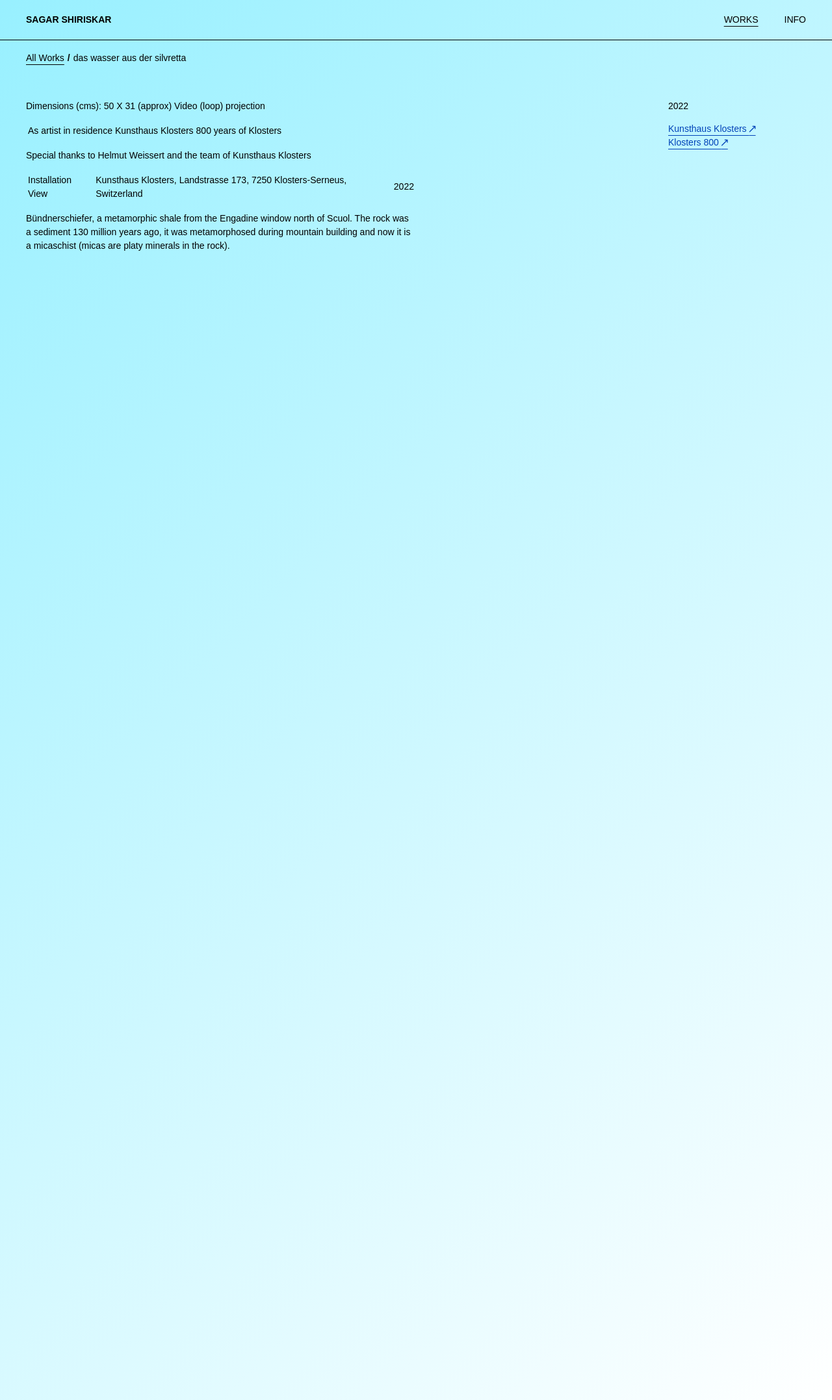
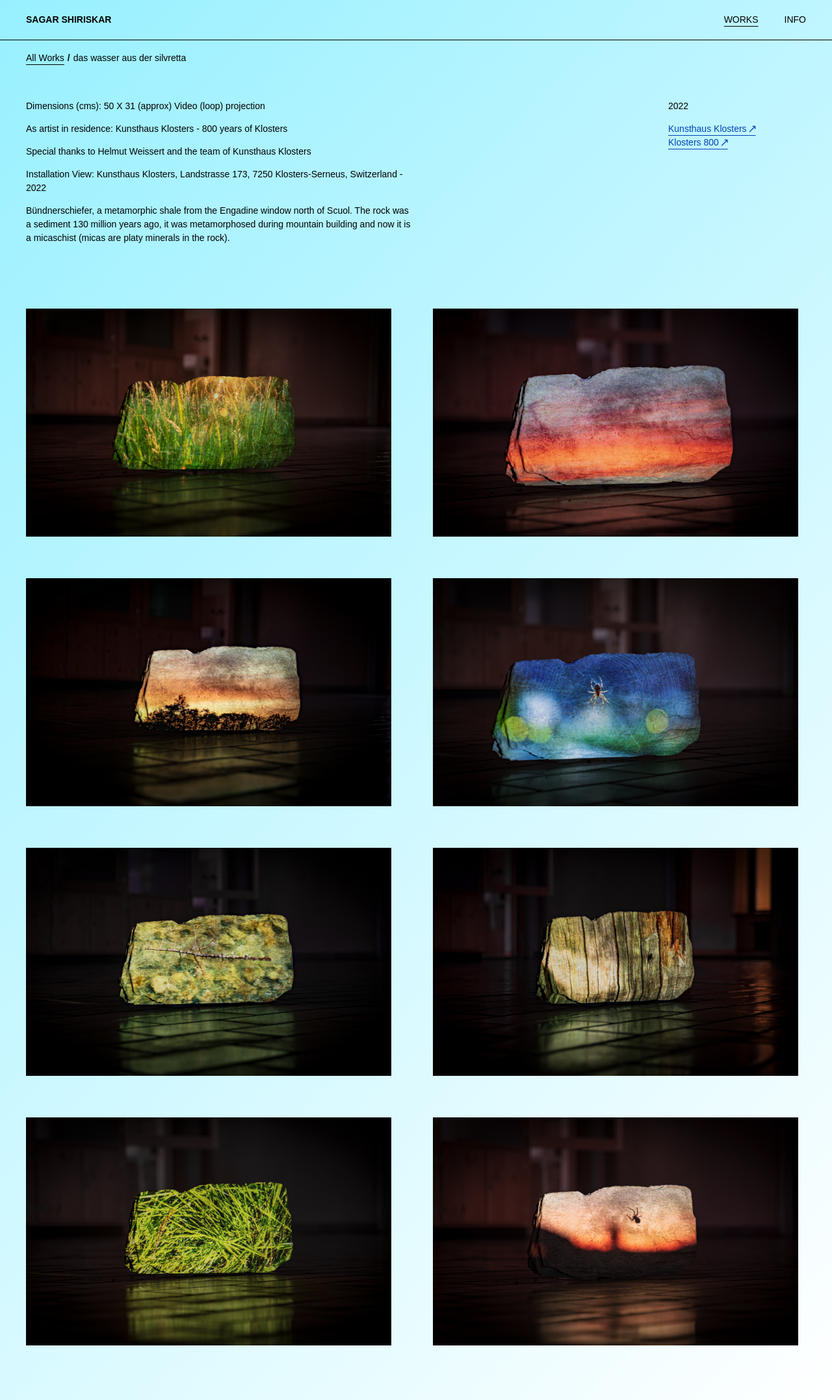
Before and after one commit to sagarshiriskar/personalwebsite, a Jekyll site: the page built from _works/das-wasser-aus-der-silvretta.md, in a window 1280 px wide. Shown: the whole page at 65% size. Built offline with Jekyll 4.4.1, drawn with Linux system fonts in a browser that asks for light colours; part of the change alters nothing that is shown.

```diff
--- a/_works/das-wasser-aus-der-silvretta.md
+++ b/_works/das-wasser-aus-der-silvretta.md
@@ -19,13 +19,46 @@ links:
     href: https://www.klosters800.ch/kunsthaus-klosters
 listing_image: /assets/img/das wasser aus der silvretta/das wasser aus der
   silvretta_documentation of work_7.jpg
+gallery:
+  - type: image
+    src: /assets/img/das wasser aus der silvretta/das wasser aus der
+      silvretta_documentation of work_2.jpg
+    position: half
+  - type: image
+    src: /assets/img/das wasser aus der silvretta/das wasser aus der
+      silvretta_documentation of work_6.jpg
+    position: half
+  - type: image
+    src: /assets/img/das wasser aus der silvretta/das wasser aus der
+      silvretta_documentation of work_1.jpg
+    position: half
+  - type: image
+    src: /assets/img/das wasser aus der silvretta/das wasser aus der
+      silvretta_documentation of work_3.jpg
+    position: half
+  - type: image
+    src: /assets/img/das wasser aus der silvretta/das wasser aus der
+      silvretta_documentation of work_4.jpg
+    position: half
+  - type: image
+    src: /assets/img/das wasser aus der silvretta/das wasser aus der
+      silvretta_documentation of work_5.jpg
+    position: half
+  - type: image
+    src: /assets/img/das wasser aus der silvretta/das wasser aus der
+      silvretta_documentation of work_8.jpg
+    position: half
+  - type: image
+    src: /assets/img/das wasser aus der silvretta/das wasser aus der
+      silvretta_documentation of work_9.jpg
+    position: half
 ---
 Dimensions (cms): 50 X 31 (approx) Video (loop) projection
 
-As artist in residence | Kunsthaus Klosters | 800 years of Klosters
+As artist in residence: Kunsthaus Klosters - 800 years of Klosters
 
 Special thanks to Helmut Weissert and the team of Kunsthaus Klosters
 
-Installation View | Kunsthaus Klosters, Landstrasse 173, 7250 Klosters-Serneus, Switzerland | 2022
+Installation View: Kunsthaus Klosters, Landstrasse 173, 7250 Klosters-Serneus, Switzerland - 2022
 
 Bündnerschiefer, a metamorphic shale from the Engadine window north of Scuol. The rock was a sediment 130 million years ago, it was metamorphosed during mountain building and now it is a micaschist (micas are platy minerals in the rock).
```
